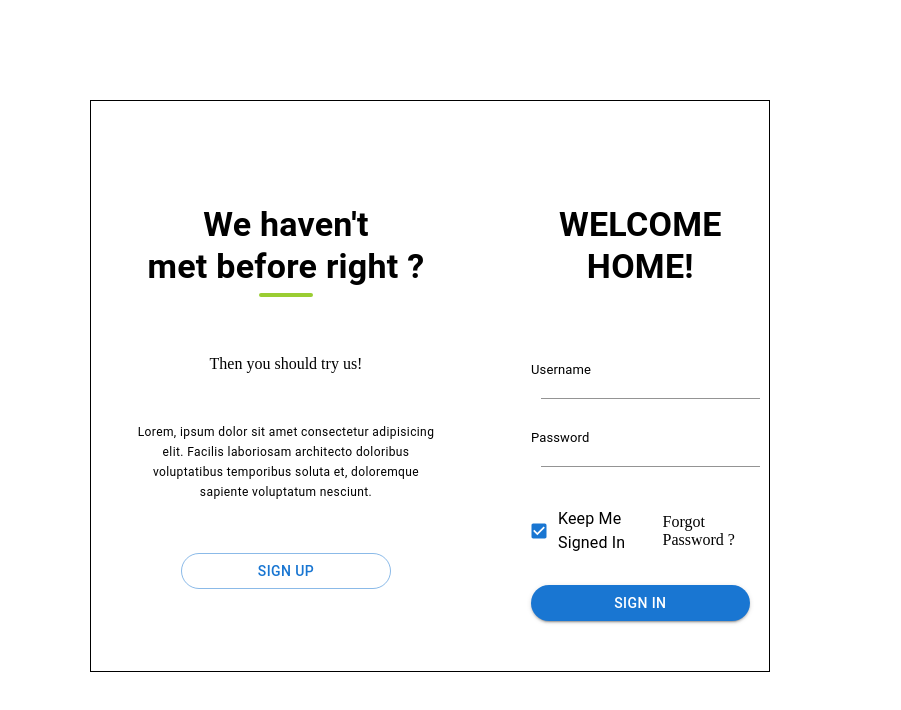
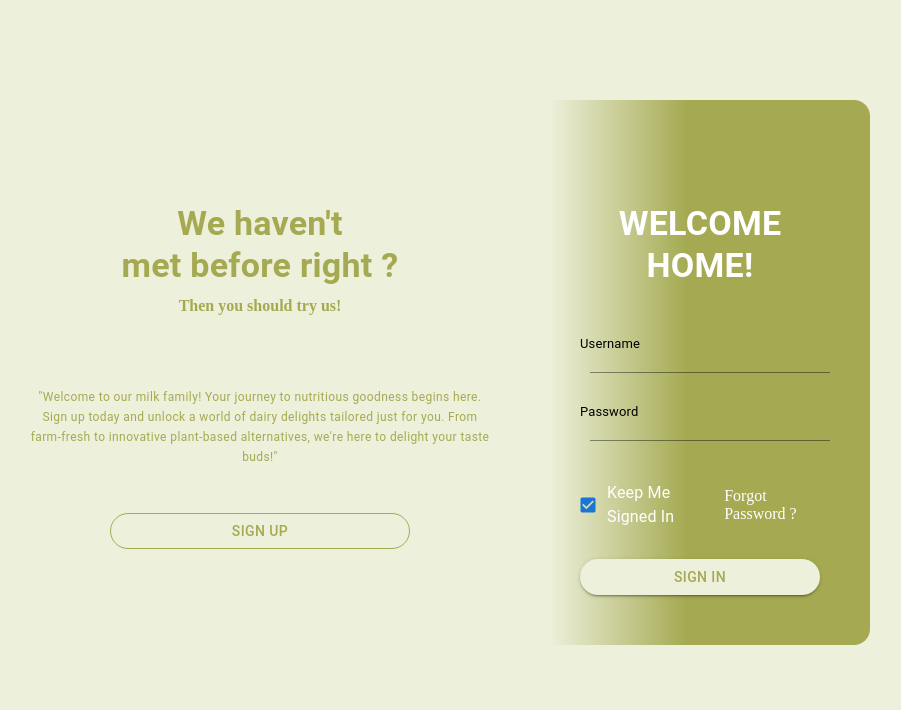
Before and after one commit to singh-ritu/Milkify, a React (Vite) app: page /login in a window 1280 px wide. Shown: the top 710 px of the page, without its empty margins (210-1111 px from the left). Built offline with nearby package versions, Linux system fonts and the light colour scheme.

Commit message:
added the css to the sign up page

```diff
--- a/src/Login/Login.tsx
+++ b/src/Login/Login.tsx
@@ -29,14 +29,16 @@ function Login(props: { onClick: () => void }) {
               >
                 met before right ?
               </Typography>
-              <div className="steper"></div>
+              <div style={{ marginTop: "10px" }}>
+                <b>Then you should try us!</b>
+              </div>
             </div>
-            <p style={{ margin: 0 }}>Then you should try us!</p>
             <div className="caption">
               <Typography variant="caption" component="div">
-                Lorem, ipsum dolor sit amet consectetur adipisicing elit.
-                Facilis laboriosam architecto doloribus voluptatibus temporibus
-                soluta et, doloremque sapiente voluptatum nesciunt.
+                "Welcome to our milk family! Your journey to nutritious goodness
+                begins here. Sign up today and unlock a world of dairy delights
+                tailored just for you. From farm-fresh to innovative plant-based
+                alternatives, we're here to delight your taste buds!"
               </Typography>
             </div>
             <Button
@@ -44,6 +46,8 @@ function Login(props: { onClick: () => void }) {
               style={{
                 borderRadius: "24px",
                 width: "60%",
+                border: "1px solid #a5aa52 ",
+                color: "#a5aa52",
               }}
               onClick={props.onClick}
             >
@@ -94,6 +98,8 @@ function Login(props: { onClick: () => void }) {
                   style={{
                     borderRadius: "24px",
                     width: "100%",
+                    backgroundColor: "#edf0da",
+                    color: "#a5aa52",
                   }}
                 >
                   SIGN IN
--- a/src/Login/SignUp.tsx
+++ b/src/Login/SignUp.tsx
@@ -4,7 +4,7 @@ import "./signUp.styles.css";
 function SignUp(props: { handleSignUpClose: () => void }) {
   return (
     <>
-      <div className="signUp-container">
+      <div className="signUp-box">
         <div className="signUp-heading">
           <Typography variant="h3" component="div">
             Sign Up
--- a/src/Login/index.tsx
+++ b/src/Login/index.tsx
@@ -1,5 +1,6 @@
 import Login from "./Login";
 import SignUp from "./SignUp";
+import "./registration.styles.css";
 import { useState, useEffect } from "react";
 
 function Registration() {
@@ -20,7 +21,9 @@ function Registration() {
         {isSignUpClicked ? (
           <SignUp handleSignUpClose={handleSignUpClose} />
         ) : (
-          <Login onClick={handleSignUpClick} />
+          <div className="login">
+            <Login onClick={handleSignUpClick} />
+          </div>
         )}
       </div>
     </>
--- a/src/Login/login.styles.css
+++ b/src/Login/login.styles.css
@@ -1,12 +1,12 @@
 .login-box {
-  margin: 100px 300px;
-  border: 1px solid black;
+  margin: 0;
+  padding: 100px 200px;
   display: flex;
 }
 .heading,
 .sign-in-heading {
   text-align: center;
-  margin: 45px 20px;
+  margin: 45px 0 20px;
   padding: 8px;
 }
 .left-container {
@@ -15,22 +15,26 @@
   align-items: center;
   flex-direction: column;
   padding: 50px 20px;
-  /* border: 1px solid black; */
-  max-width: 400px;
+  color: #a5aa52;
+  max-width: 500px;
   height: 100%;
 }
 .caption {
-  margin: 50px 20px;
+  margin: 45px 20px;
   text-align: center;
 }
-.steper {
-  border: 2px solid yellowgreen;
-  border-radius: 2px;
-  width: 50px;
-  margin: 5px 120px;
-}
+
 .right-container {
   padding: 50px;
+  color: white;
+  background: rgb(237, 240, 218);
+  background: linear-gradient(
+    90deg,
+    rgba(237, 240, 218, 1) 0%,
+    rgba(237, 240, 218, 1) 6%,
+    rgba(165, 170, 82, 1) 46%
+  );
+  border-radius: 16px;
 }
 .sign-in-footer {
   display: flex;
--- /dev/null
+++ b/src/Login/registration.styles.css
@@ -0,0 +1,4 @@
+.login {
+  background-color: #edf0da;
+  height: 100vh;
+}
--- a/src/Login/signUp.styles.css
+++ b/src/Login/signUp.styles.css
@@ -1,6 +1,14 @@
-.signUp-container {
-  margin: 100px 500px;
+.signUp-box {
+  padding: 100px 500px;
   width: 500px;
+  background: rgb(165, 170, 82);
+  background: radial-gradient(
+    circle,
+    rgba(165, 170, 82, 1) 28%,
+    rgba(173, 178, 98, 1) 53%,
+    rgba(237, 240, 218, 1) 100%
+  );
+  color: white;
 }
 
 .signUp-heading {
```
Also changed, not shown: src/assets/signup.jpg (added), src/assets/signup2.jpg (added).
